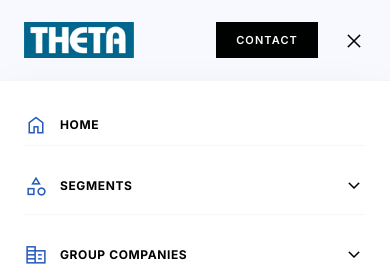
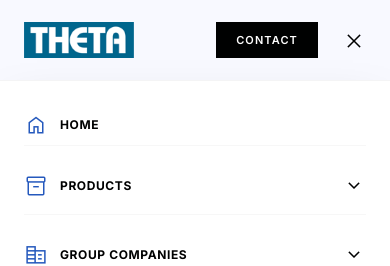
Before and after one commit to vrushabh-digraje/Theta, a React (Vite) app: page /contact in a window 390 px wide. Both pictures are taken after a click on the button "menu". Shown: the top 266 px of the page. Built offline with nearby package versions, Linux system fonts and the light colour scheme.

Commit message:
Update navbar label from Segments to Products across desktop, mobile and side navigation

```diff
--- a/src/components/Footer.tsx
+++ b/src/components/Footer.tsx
@@ -71,10 +71,10 @@ export const Footer: FC = () => {
             </div>
           </div>
 
-          {/* Column 2: Segments & Products (Cols 5 to 7 - Slightly Reduced) */}
+          {/* Column 2: Products & Solutions (Cols 5 to 7 - Slightly Reduced) */}
           <div className="lg:col-span-3">
             <span className="font-body text-xs font-bold text-primary tracking-widest uppercase block mb-4">
-              Segments & Products
+              Products & Solutions
             </span>
             <ul className="space-y-2.5 font-body text-xs text-on-surface-variant">
               <li>
--- a/src/components/Header.tsx
+++ b/src/components/Header.tsx
@@ -155,7 +155,7 @@ export const Header: FC = () => {
             Home
           </Link>
 
-          {/* Segments Dropdown (Click to open Products & Solutions) */}
+          {/* Products Dropdown (Click to open Products & Solutions) */}
           <div className="relative">
             <button
               onClick={(e) => handleDropdownToggle('segments', e)}
@@ -163,7 +163,7 @@ export const Header: FC = () => {
                 activeDropdown === 'segments' ? 'text-secondary' : 'text-on-surface-variant'
               }`}
             >
-              <span>Segments</span>
+              <span>Products</span>
               <span className={`material-symbols-outlined text-[16px] transition-transform duration-200 ${
                 activeDropdown === 'segments' ? 'rotate-180 text-secondary' : ''
               }`}>
@@ -183,7 +183,7 @@ export const Header: FC = () => {
                 <div className={`${hoveredSegment ? 'w-[280px] p-4 shrink-0 flex flex-col justify-between' : 'space-y-3'}`}>
                   <div>
                     <div className="text-[10px] font-bold text-outline uppercase tracking-wider px-2 pb-2 mb-2 border-b border-outline-variant/15 flex items-center justify-between">
-                      <span>Segments</span>
+                      <span>Products & Solutions</span>
                       <span className="text-[9px] lowercase text-outline font-normal">click to open page</span>
                     </div>
 
@@ -513,15 +513,15 @@ export const Header: FC = () => {
             <span>Home</span>
           </Link>
 
-          {/* Segments Mobile Accordion */}
+          {/* Products Mobile Accordion */}
           <div className="border-b border-outline-variant/15 pb-2">
             <button
               onClick={() => setMobileSegmentsOpen(!mobileSegmentsOpen)}
               className="w-full flex items-center justify-between text-left font-body text-xs font-bold uppercase tracking-wider text-primary hover:text-secondary py-2 cursor-pointer"
             >
               <div className="flex items-center gap-3">
-                <span className="material-symbols-outlined text-[20px] text-secondary">category</span>
-                <span>Segments</span>
+                <span className="material-symbols-outlined text-[20px] text-secondary">inventory_2</span>
+                <span>Products</span>
               </div>
               <span className={`material-symbols-outlined text-[18px] transition-transform duration-200 ${
                 mobileSegmentsOpen ? 'rotate-180' : ''
--- a/src/components/SideMenu.tsx
+++ b/src/components/SideMenu.tsx
@@ -124,7 +124,7 @@ export const SideMenu: React.FC = () => {
             Home
           </Link>
 
-          {/* Segments - Expandable Accordion Menu */}
+          {/* Products - Expandable Accordion Menu */}
           <div className="space-y-3">
             <button
               onClick={toggleSegments}
@@ -132,9 +132,9 @@ export const SideMenu: React.FC = () => {
             >
               <div className="flex items-center gap-4 select-none">
                 <span className="material-symbols-outlined text-[20px] transition-transform group-hover:scale-110">
-                  category
+                  inventory_2
                 </span>
-                Segments
+                Products
               </div>
               <span className={`material-symbols-outlined text-[16px] transition-transform duration-300 ${isSegmentsOpen ? 'rotate-180' : ''}`}>
                 expand_more
```
